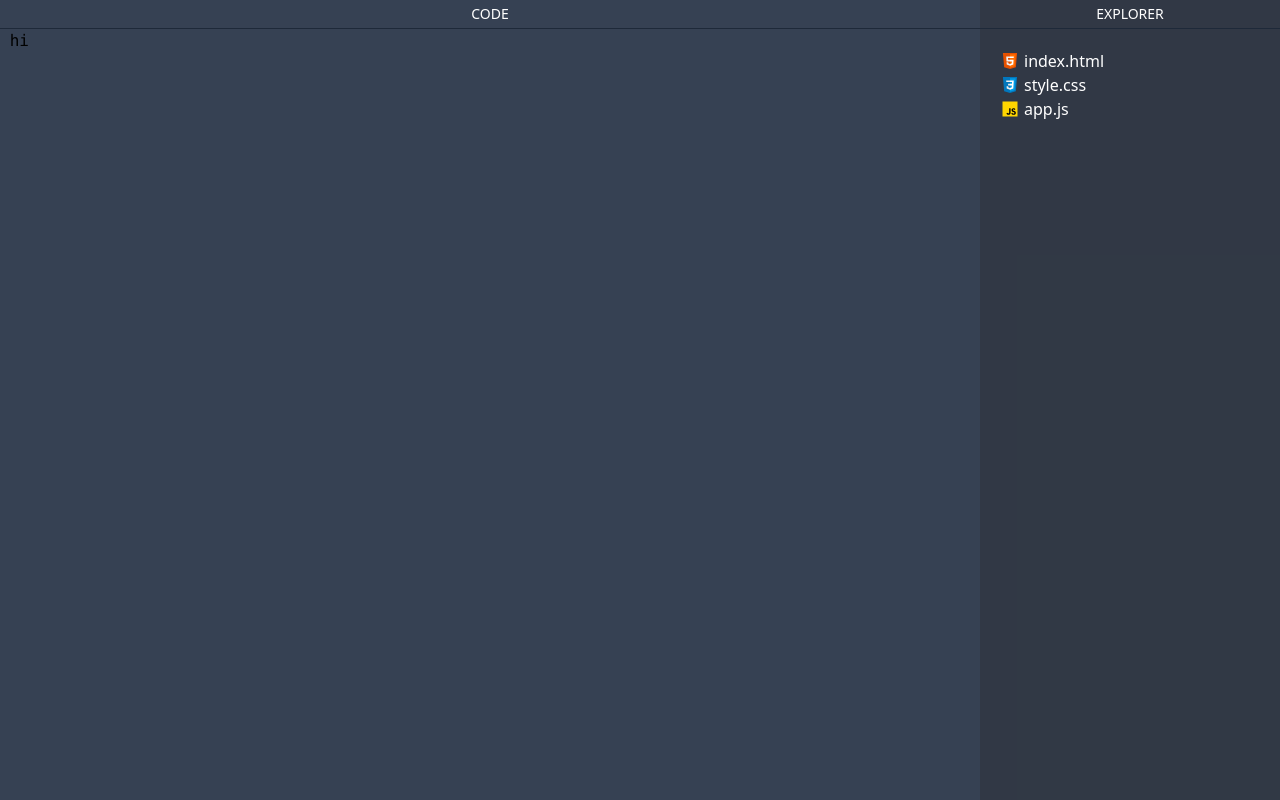
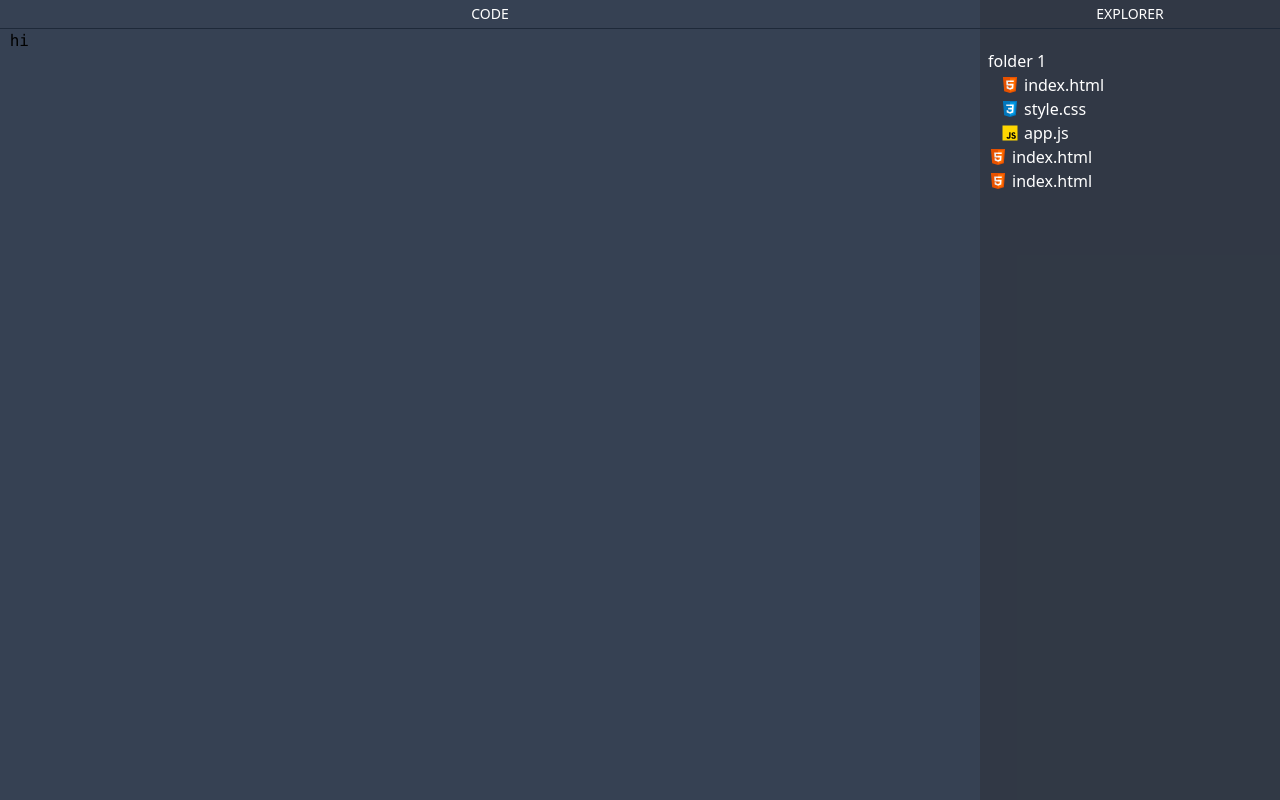
Before and after one commit to xGooddevilx/vue-code-editor, a Vue app: page / in a window 1280 px wide. Built offline with nearby package versions, Linux system fonts and the light colour scheme.

Commit message:
Implement nested file rendering

```diff
--- a/src/App.vue
+++ b/src/App.vue
@@ -2,16 +2,34 @@
 import PanelTItle from '@/components/PanelTitle/PanelTItle.vue'
 import { ref } from 'vue'
 import FileIcon from './components/FileIcon/FileIcon.vue'
-interface Files {
+
+interface Folder {
+  _type: 'folder'
+  name: string
+  id: number
+  children: File[]
+}
+interface File {
   name: string
   content: string
   id: number
   language: 'JS' | 'HTML' | 'CSS'
+  _type: 'file'
 }
-const files = ref<Files[]>([
-  { id: 1, name: 'index.html', content: '', language: 'HTML' },
-  { id: 2, name: 'style.css', content: '', language: 'CSS' },
-  { id: 3, name: 'app.js', content: '', language: 'JS' },
+
+const files = ref<(Folder | File)[]>([
+  {
+    id: 1,
+    name: 'folder 1',
+    _type: 'folder',
+    children: [
+      { _type: 'file', id: 1, name: 'index.html', content: '', language: 'HTML' },
+      { _type: 'file', id: 2, name: 'style.css', content: '', language: 'CSS' },
+      { _type: 'file', id: 3, name: 'app.js', content: '', language: 'JS' },
+    ],
+  },
+  { _type: 'file', id: 3, name: 'index.html', content: '', language: 'HTML' },
+  { _type: 'file', id: 4, name: 'index.html', content: '', language: 'HTML' },
 ])
 
 const selectedFile = ref<number | null>(null)
@@ -34,15 +52,24 @@ const handleSelectFile = (id: number) => (selectedFile.value = id)
       </div>
       <div class="mt-5">
         <ul>
-          <li
-            v-for="item in files"
-            :key="item.id"
-            class="px-5 hover:bg-gray-900 cursor-pointer select-none transition-colors"
-            @click="handleSelectFile(item.id)"
-          >
-            <h6 class="text-white flex items-center gap-1">
-              <FileIcon :type="item.language" /> {{ item.name }}
+          <li v-for="item in files" :key="item.id" @click="handleSelectFile(item.id)">
+            <h6
+              class="text-white flex items-center gap-1 px-2 hover:bg-gray-900 cursor-pointer select-none transition-colors"
+            >
+              <FileIcon :type="'language' in item ? item.language : undefined" /> {{ item.name }}
             </h6>
+            <ul v-if="'children' in item">
+              <li
+                v-for="file in item.children"
+                :key="file.id"
+                class="px-5 hover:bg-gray-900 cursor-pointer select-none transition-colors"
+              >
+                <h6 class="text-white flex items-center gap-1">
+                  <FileIcon :type="'language' in file ? file.language : undefined" />
+                  {{ file.name }}
+                </h6>
+              </li>
+            </ul>
           </li>
         </ul>
       </div>
--- a/src/components/FileIcon/FileIcon.vue
+++ b/src/components/FileIcon/FileIcon.vue
@@ -4,7 +4,7 @@ import HtmlIcon from './htmlIcon.vue'
 import JsIcon from './jsIcon.vue'
 
 interface Properties {
-  type: 'HTML' | 'JS' | 'CSS'
+  type: 'HTML' | 'JS' | 'CSS' | undefined
 }
 
 const { type } = defineProps<Properties>()
```
